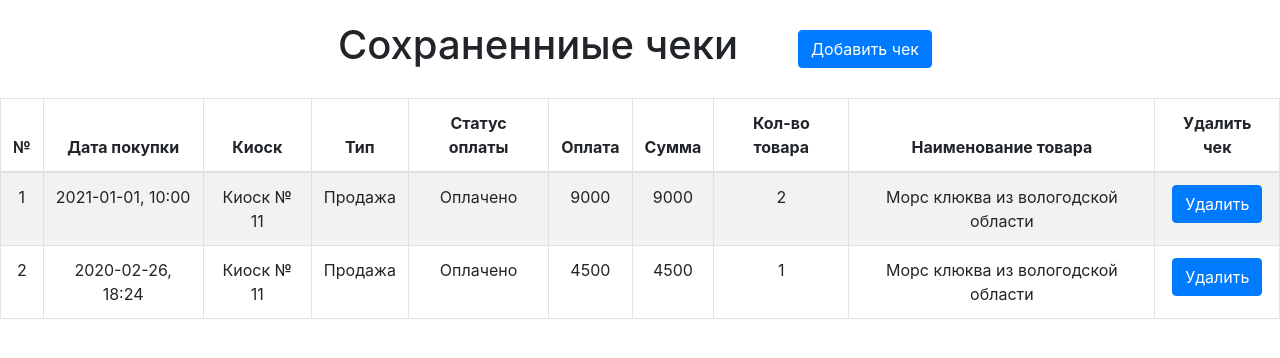
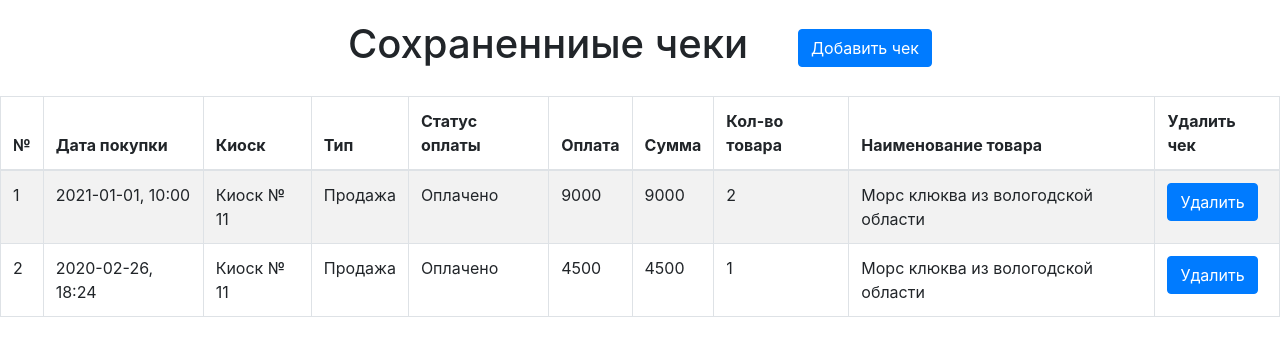
Before and after one commit to archebald241/receipt-storage, a React (Create React App) app: page / in a window 1280 px wide. Shown: the top 358 px of the page. Built offline with nearby package versions, Linux system fonts and the light colour scheme.

Commit message:
correction css

```diff
--- a/src/index.css
+++ b/src/index.css
@@ -12,21 +12,3 @@
 .title h1{
   padding-right: 50px;
 }
-.title-left, .title-right{
-  padding: 10px;
-}
-.title-right form{
-  display: flex;
-    justify-content: center;
-    height: 40px;
-}
-.title-right form p{
-  padding: 10px 10px 0 20px;
-  width: 260px;
-}
-th, td {
-  text-align: center;
-}
-input{
-  width: 100%;
-}
```
